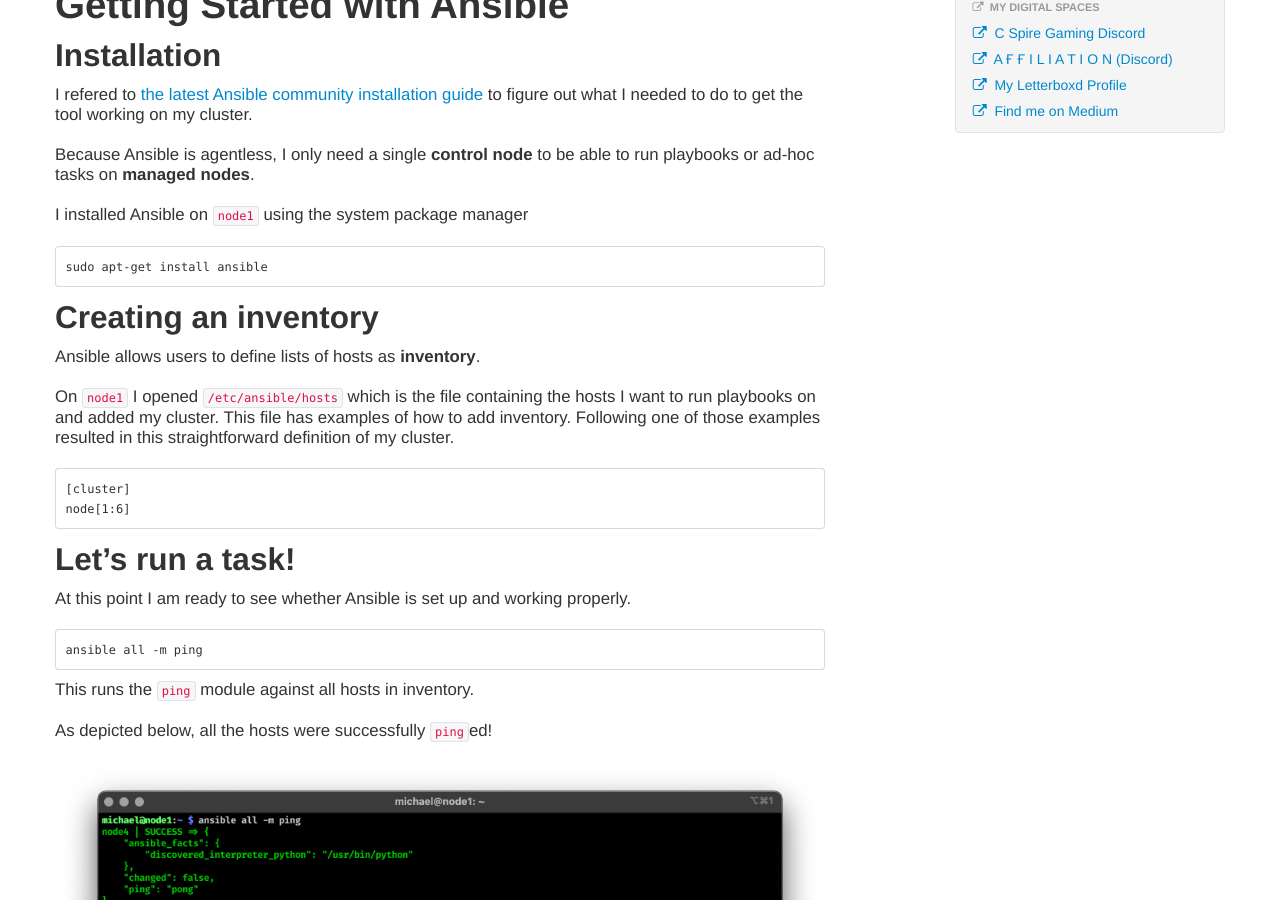
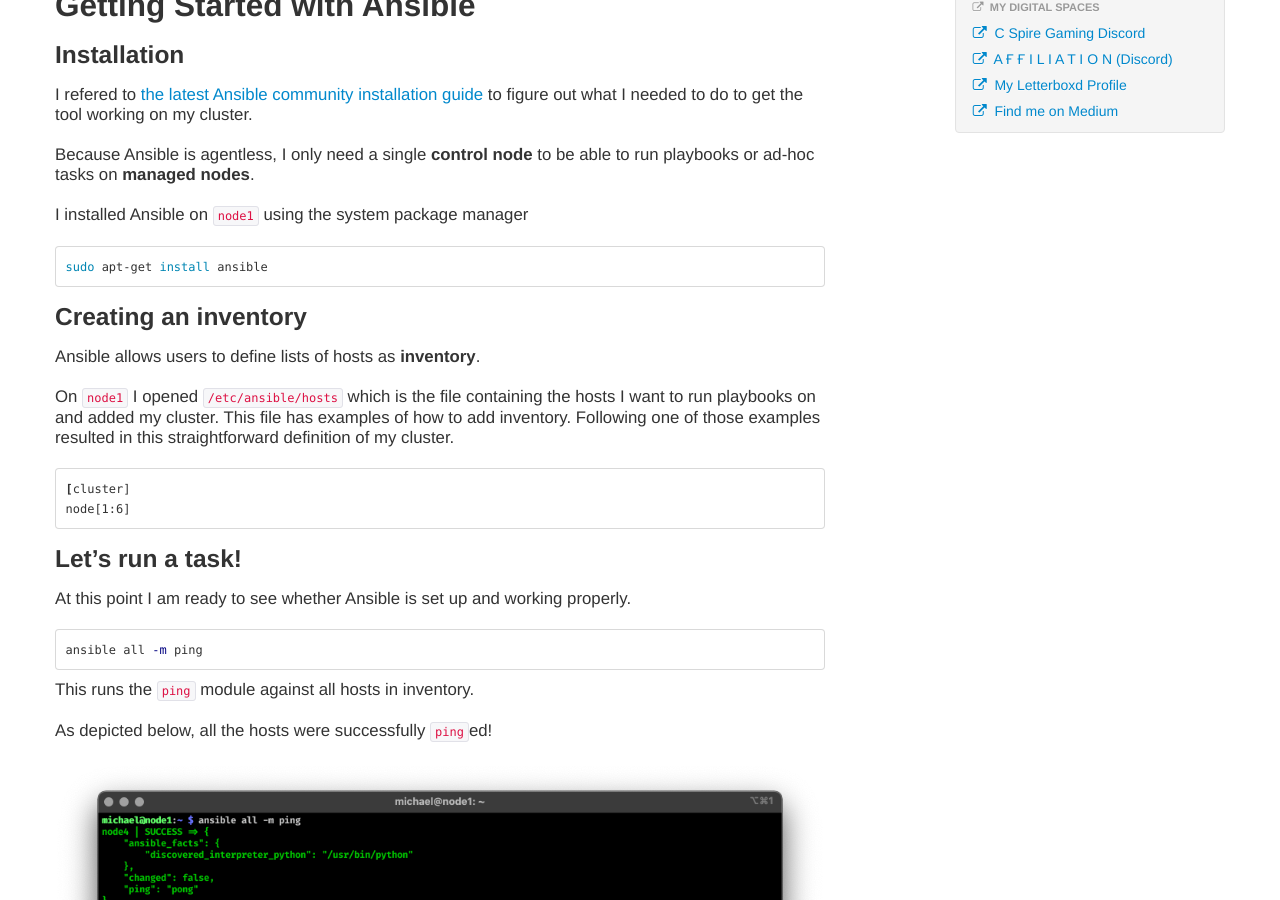
Before and after one commit to michaellambgelo/michaellambgelo.github.io, a Jekyll site: the page built from _posts/2021-03-28-ansible-installation.md, in a window 1280 px wide and 900 px high, scrolled down 837 px. Built offline with Jekyll 4.4.1, drawn with Linux system fonts in a browser that asks for light colours.

````diff
--- a/_posts/2021-03-28-ansible-installation.md
+++ b/_posts/2021-03-28-ansible-installation.md
@@ -4,13 +4,13 @@ title: Ansible Installation
 category: cluster computing
 ---
 
-# What is Ansible?
+## What is Ansible?
 
 Ansible is an IT automation tool provided by RedHat. It is designed to operate agentless, which means that nodes don't need separate agent applications to be used in an Ansible automation.
 
 Ansible runs **playbooks** which execute a series of **tasks** on a given set of hosts. Tasks are performed in order. It is supposed to be easy to use and understand so that anyone in an IT organization can read a playbook and know what it is doing.
 
-# Why do I want to learn Ansible?
+## Why do I want to learn Ansible?
 
 There's a number of reasons why, rooted generally in the use cases Ansible is known for:
 
@@ -21,7 +21,7 @@ There's a number of reasons why, rooted generally in the use cases Ansible is kn
 - Security & compliance
 - Orhcestration
 
-# Ansible Concepts
+## Ansible Concepts
 
 - **Control node** : any machine with Ansible installed
 - **Managed nodes** : any network device / servers managed with Ansible
@@ -31,9 +31,9 @@ There's a number of reasons why, rooted generally in the use cases Ansible is kn
 - **Tasks** : the units of action in Ansible
 - **Playbooks** : ordered lists of tasks
 
-# Getting Started with Ansible
+## Getting Started with Ansible
 
-## Installation
+### Installation
 
 I refered to [the latest Ansible community installation guide](https://docs.ansible.com/ansible/latest/installation_guide/index.html) to figure out what I needed to do to get the tool working on my cluster.
 
@@ -41,26 +41,26 @@ Because Ansible is agentless, I only need a single **control node** to be able t
 
 I installed Ansible on `node1` using the system package manager
 
-```
+```bash
 sudo apt-get install ansible
 ```
 
-## Creating an inventory
+### Creating an inventory
 
 Ansible allows users to define lists of hosts as **inventory**.
 
 On `node1` I opened `/etc/ansible/hosts` which is the file containing the hosts I want to run playbooks on and added my cluster. This file has examples of how to add inventory. Following one of those examples resulted in this straightforward definition of my cluster.
 
-```
+```bash
 [cluster]
 node[1:6]
 ```
 
-## Let's run a task!
+### Let's run a task!
 
 At this point I am ready to see whether Ansible is set up and working properly.
 
-```
+```bash
 ansible all -m ping
 ```
 
@@ -70,7 +70,7 @@ As depicted below, all the hosts were successfully `ping`ed!
 
 ![screenshot of console showing Ansible output](/img/ansible-setup-success.png)
 
-## Conclusion
+### Conclusion
 
 I've got a control node ready to execute playbooks on the cluster.
 
````
Also changed, not shown: _posts/2021-03-26-cluster-update.md (+12 -8 lines), _posts/2021-03-27-working-config.md (+12 -13 lines), _posts/2021-10-01-getting-started-with-go.md (+3 -3 lines), _posts/2021-10-07-oauth2.md (+6 -5 lines), _posts/2021-03-24-hello-world.md (line endings or trailing spaces).
